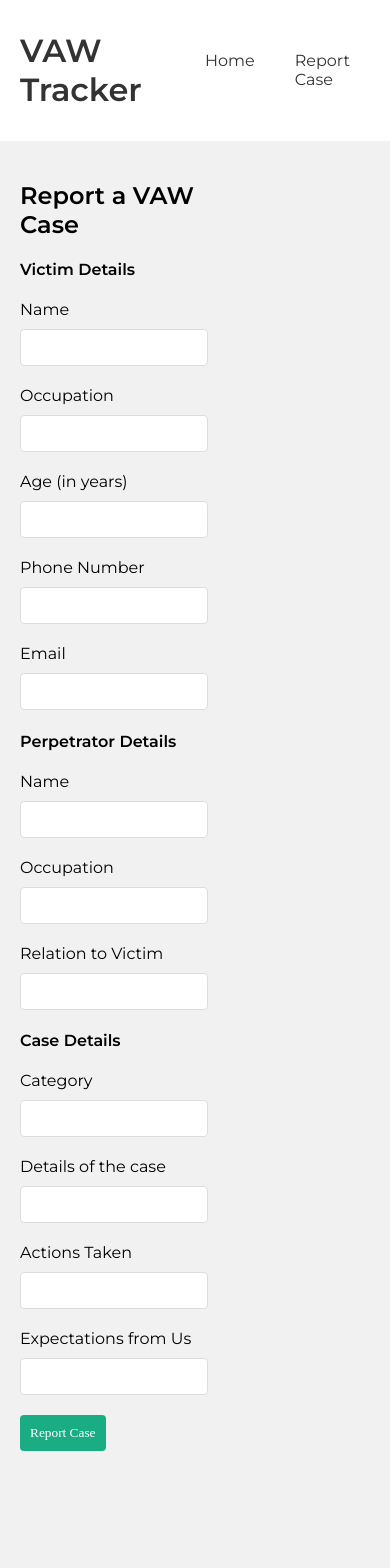
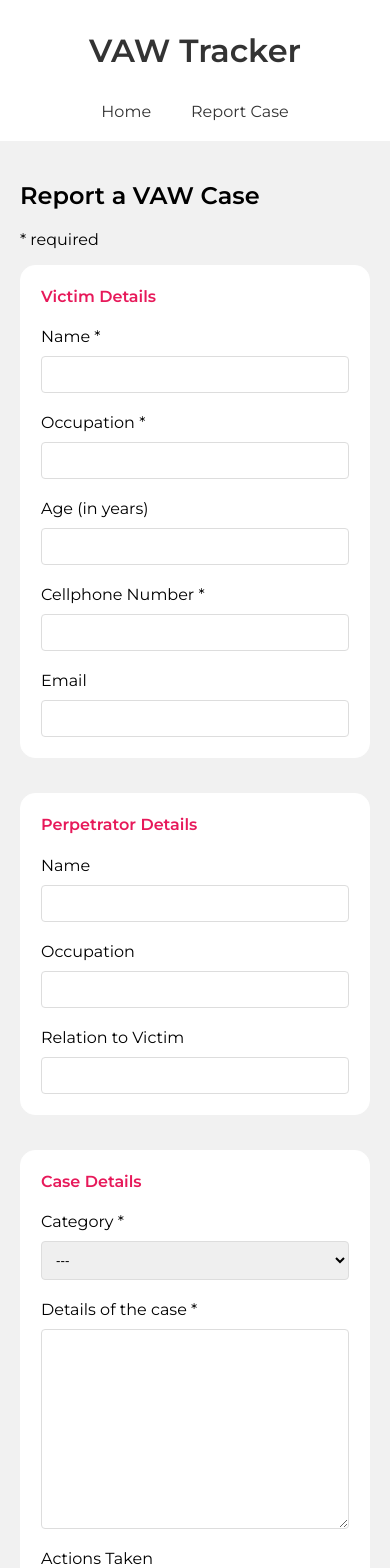
Before and after one commit to galvez-mcj/mern-case-report, a React (Create React App) app in the folder frontend/: page /create in a window 390 px wide. Shown: the top 1568 px of the page. Before the commit the page ends 1471 px from the top, so only its background shows below. Built offline with nearby package versions, Linux system fonts and the light colour scheme.

Commit message:
fixed styling

```diff
--- a/frontend/package.json
+++ b/frontend/package.json
@@ -6,6 +6,7 @@
     "@testing-library/jest-dom": "^5.16.5",
     "@testing-library/react": "^13.4.0",
     "@testing-library/user-event": "^13.5.0",
+    "date-fns": "^2.29.3",
     "react-dom": "^18.2.0",
     "react-router-dom": "^6.10.0",
     "react-scripts": "5.0.1",
--- a/frontend/public/index.html
+++ b/frontend/public/index.html
@@ -24,6 +24,7 @@
       work correctly both with client-side routing and a non-root public URL.
       Learn how to configure a non-root public URL by running `npm run build`.
     -->
+    <link rel="stylesheet" href="https://fonts.googleapis.com/css2?family=Material+Symbols+Outlined:opsz,wght,FILL,GRAD@48,400,0,0" />
     <title>React App</title>
   </head>
   <body>
--- a/frontend/src/components/CaseDetails.js
+++ b/frontend/src/components/CaseDetails.js
@@ -1,5 +1,7 @@
 import { useCaseContext } from "../hooks/useCaseContext"
 import { useNavigate } from 'react-router-dom';
+
+import formatDistanceToNow from "date-fns/formatDistanceToNow"
 
 const CaseDetails = ({ oneCase }) => {
     const { dispatch } = useCaseContext()
@@ -22,8 +24,8 @@ const CaseDetails = ({ oneCase }) => {
     return (
         <div className="case-details">
             <h2>{ report.category }</h2>
-            <p><strong>Date submitted:</strong> { createdAt }</p>
-            <p><strong>ID:</strong> { oneCase._id }</p>
+            <p><strong>Submitted:</strong> { formatDistanceToNow(new Date(createdAt), { addSuffix: true }) }</p>
+            {/* <p><strong>ID:</strong> { oneCase._id }</p> */}
             <div className="flex">
                 <div className="flex-container">
                     <h4>Victim Details</h4>
@@ -37,8 +39,14 @@ const CaseDetails = ({ oneCase }) => {
                     <p>Occupation: { perpetrator.occupation }</p>
                     <p>Relationship: { perpetrator.relationship }</p>
                 </div>
+                <div className="flex-container">
+                    <h4>Case Summary</h4>
+                    <p>{report.details.length > 250 ?
+                        `${report.details.substring(0, 250)}...` : report.details
+                    }</p>
+                </div>
             </div>
-            <span onClick={handleClick}>delete</span>
+            <span className="material-symbols-outlined" onClick={handleClick}>delete</span>
         </div>
     )
 }
--- a/frontend/src/index.css
+++ b/frontend/src/index.css
@@ -2,7 +2,7 @@
 @import url('https://fonts.googleapis.com/css2?family=Montserrat:wght@400;500;600&display=swap');
 /* layout */
 :root {
-  --primary: #1aac83;
+  --primary: #e7195a;
   --error: #e7195a;
 }
 body {
@@ -42,21 +42,38 @@ header a {
   padding: 10px 20px;
 }
 
-/* homepage */
-.home {
-  display: grid;
-  grid-template-columns: 3fr 1fr; /*should change for form layout*/
-  gap: 100px;
+@media screen and (max-width: 420px) {
+  header .container {
+    flex-wrap: wrap;
+    justify-content: center;
+  }
+
+  .nav-items {
+    margin: 0;
+    padding: 0;
+    justify-content: center;
+    align-items: center;
+  }
+
 }
+
+.cases {
+  display: flex;
+  justify-content: flex-start;
+  flex-wrap: wrap;
+  gap: 20px;
+}
+
 .case-details {
   background: #fff;
   border-radius: 4px;
-  margin: 20px auto;
+  /* margin: 20px auto; */
   padding: 20px;
   position: relative;
   box-shadow: 2px 2px 5px rgba(0,0,0,0.05);
-  /* width: max-content; */
+  width: 250px;
 }
+
 .case-details h2 {
   margin: 0 0 10px 0;
   font-size: 1.5em;
@@ -88,17 +105,18 @@ header a {
 } */
 
 /* report page*/
-.report {
+/* .report {
   display: grid;
-  grid-template-columns: 3fr 1fr; /*should change for form layout*/
+  grid-template-columns: 3fr 1fr;
   gap: 100px;
+} */
+
+/* new case form */
+label, input, select, textarea {
+  display: block;
 }
 
-/* new case form */
-label, input {
-  display: block;
-}
-input {
+input, select, textarea {
   padding: 10px;
   margin-top: 10px;
   margin-bottom: 20px;
@@ -107,20 +125,38 @@ input {
   border-radius: 4px;
   box-sizing: border-box;
 }
-form button {
+textarea {
+  height: 200px;
+}
+
+.submit-btn {
+  width: 100%;
   background: var(--primary);
   border: 0;
   color: #fff;
   padding: 10px;
   font-family: "Poppins";
-  border-radius: 4px;
+  border-radius: 15px;
   cursor: pointer;
 }
-div.error {
+
+.form-part {
+  margin-bottom: 35px;
+  background-color: white;
+  border: 1px solid white;
+  border-radius: 15px;
+  padding: 0px 20px;
+}
+
+.form-part h4 {
+  color: var(--primary);
+}
+
+/* div.error {
   padding: 10px;
   background: #ffefef;
   border: 1px solid var(--error);
   color: var(--error);
   border-radius: 4px;
   margin: 20px 0;
-}
+} */
--- a/frontend/src/pages/Report.js
+++ b/frontend/src/pages/Report.js
@@ -87,9 +87,11 @@ const Report = () => {
         <div className="report">
             <form className="create" onSubmit={handleSubmit}>
                 <h2>Report a VAW Case</h2>
+                <p>* required</p>
                 {/* Victim Details */}
+                <div className="form-part">
                 <h4>Victim Details</h4>
-                <label>Name
+                <label>Name *
                     <input
                         onChange={handleVicChange}
                         value={victim.name}
@@ -98,7 +100,7 @@ const Report = () => {
                         required
                     />
                 </label>
-                <label>Occupation
+                <label>Occupation *
                     <input
                         onChange={handleVicChange}
                         value={victim.occupation}
@@ -116,7 +118,7 @@ const Report = () => {
                         name="age"
                     />
                 </label>
-                <label>Phone Number
+                <label>Cellphone Number *
                     <input
                         onChange={handleVicChange}
                         value={victim.phone}
@@ -133,8 +135,11 @@ const Report = () => {
                         name="email"
                     />
                 </label>
+                </div>
+
 
                 {/* Perpetrator Details */}
+                <div className="form-part">
                 <h4>Perpetrator Details</h4>
                 <label>Name
                     <input
@@ -160,20 +165,26 @@ const Report = () => {
                         name="relationship"
                     />
                 </label>
+                </div>
 
                 {/* Case Details */}
+                <div className="form-part">
                 <h4>Case Details</h4>
-                <label>Category
-                    <input
-                        onChange={handleReportChange}
-                        value={report.category}
-                        type="text"
-                        name="category"
-                        required
-                    />
+                <label>Category *
+                    <select onChange={handleReportChange}
+                            value={report.category}
+                            id="category"
+                            name="category"
+                            required>
+                        <option value="">---</option>
+                        <option value="RA 9262">RA 9262 (Anti-Violence Against Women and Children)</option>
+                        <option value="RA 11313">RA 11313 (Anti-Bastos Law)</option>
+                        <option value="RA 8353">RA 8353 (Anti-Rape Law)</option>
+                        <option value="Acts of Lasciviousness">Acts of Lasciviousness</option>
+                    </select>
                 </label>
-                <label>Details of the case
-                    <input
+                <label>Details of the case *
+                    <textarea
                         onChange={handleReportChange}
                         value={report.details}
                         type="text"
@@ -189,7 +200,7 @@ const Report = () => {
                         name="actions"
                     />
                 </label>
-                <label>Expectations from Us
+                <label>Expectations from Us *
                     <input
                         onChange={handleReportChange}
                         value={report.expectations}
@@ -198,7 +209,9 @@ const Report = () => {
                         required
                     />
                 </label>
-                <button>Report Case</button>
+                </div>
+
+                <button className="submit-btn">Report Case</button>
                 { error && <div className="error">{error}</div>}
             </form>
         </div>
```
Also changed, not shown: 1 other file (tests, documents, lock files or other folders).
